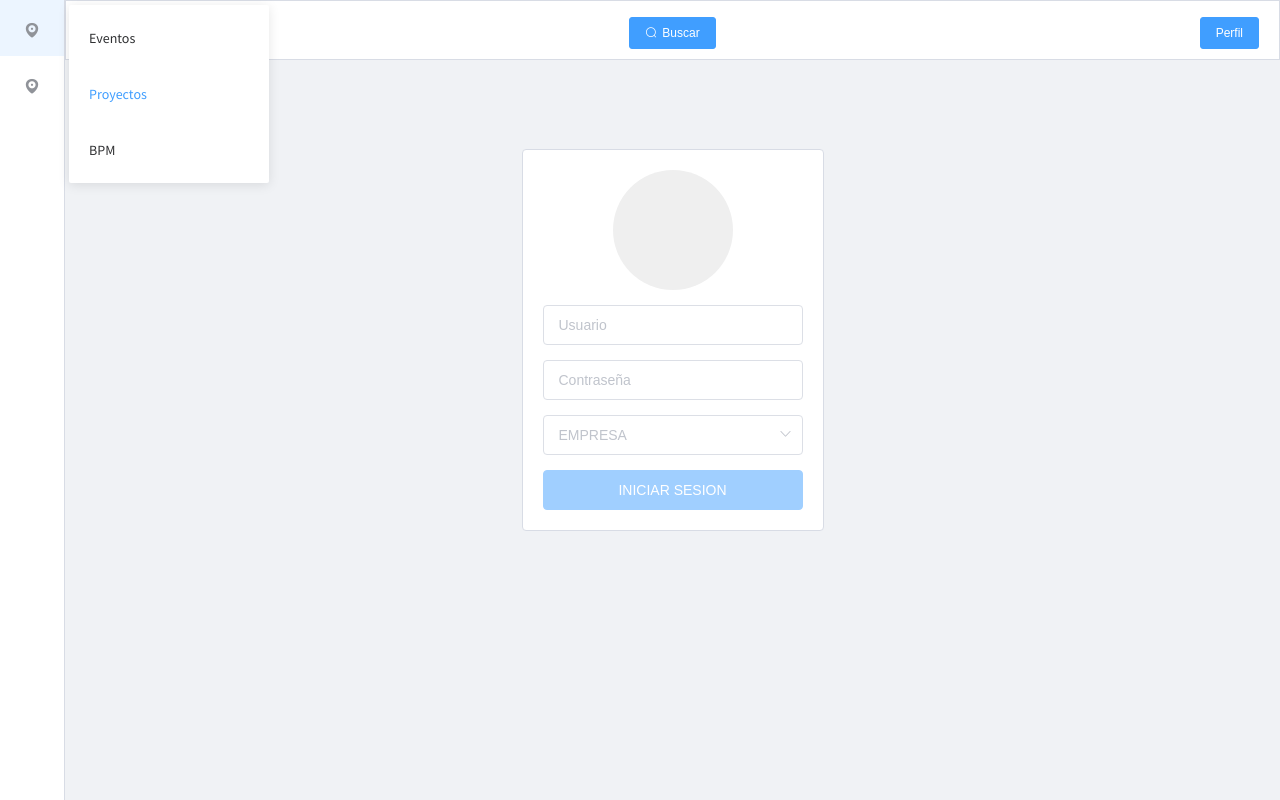
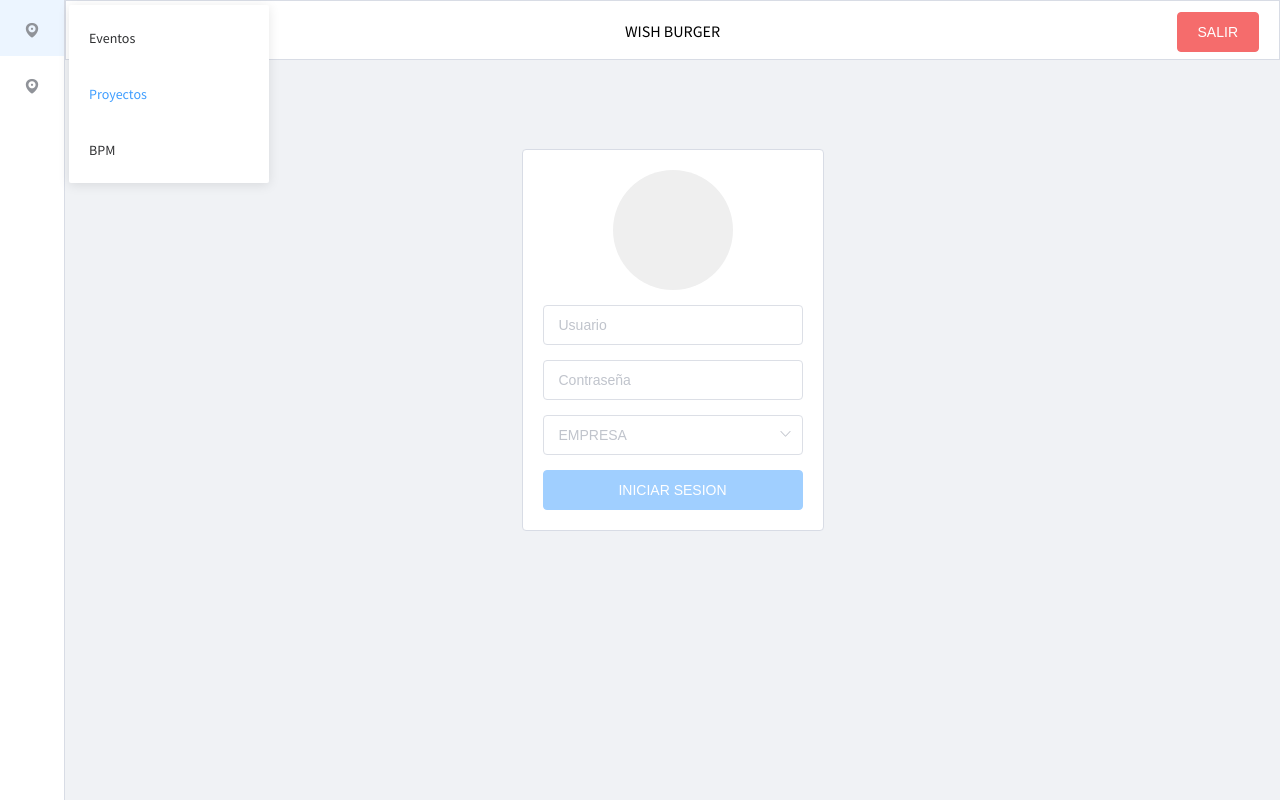
Before and after one commit to saulzeul/vuejs-jwt, a Vue app: page / in a window 1280 px wide. Built offline with nearby package versions, Linux system fonts and the light colour scheme.

Commit message:
WishBurgerUI

```diff
--- a/src/components/Layout/AppHeader.vue
+++ b/src/components/Layout/AppHeader.vue
@@ -2,19 +2,24 @@
     <div>
         <el-row :gutter="10">
             <el-col :span="6">
-                <el-button type="primary" size="small" icon="el-icon-menu" @click="showAside" circle ></el-button>
+                <el-button type="primary" @click="showAside">MENU</el-button>
             </el-col>
             <el-col :span="12" align="middle">
-                <router-link to="/about"><el-button type="primary" icon="el-icon-search" size="small">Buscar</el-button></router-link>
+                {{ empresa }}
             </el-col>
             <el-col :span="6" align="right">
-                <router-link to="/home"><el-button type="primary" size="small">Perfil</el-button></router-link>
+                <router-link to="/home"><el-button type="danger" >SALIR</el-button></router-link>
             </el-col>
         </el-row>
     </div>
 </template>
 <script>
 export default {
+    data () {
+        return {
+            empresa: 'WISH BURGER'
+        }
+    },
     methods: {
         showAside () {
             this.$store.dispatch('showAside');
```
